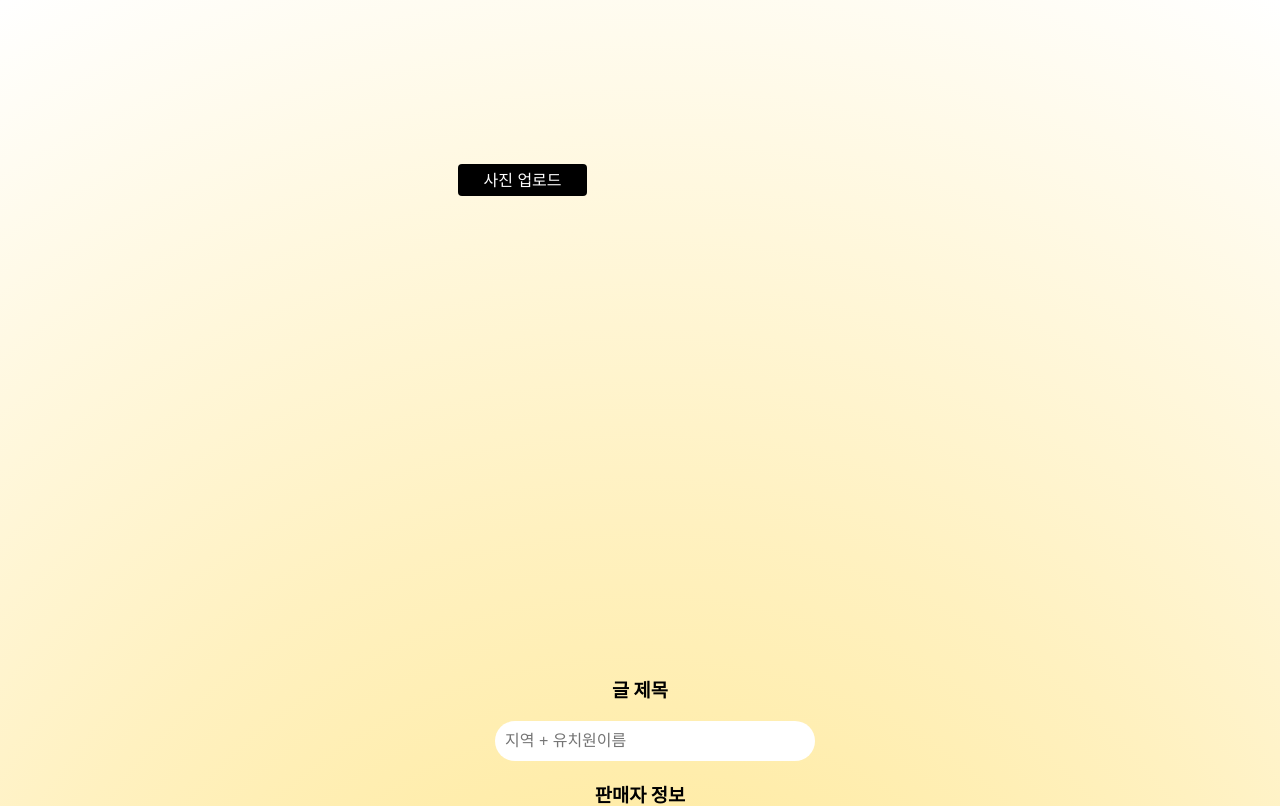
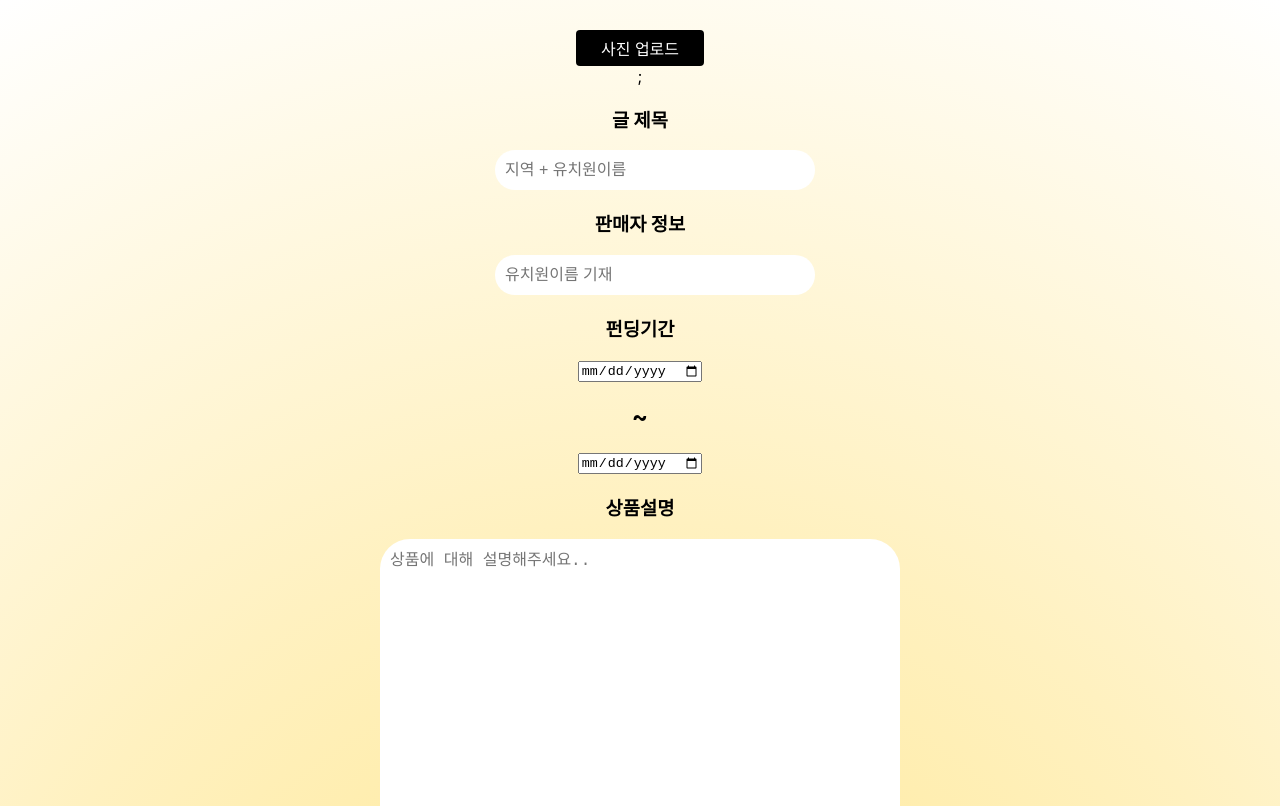
Before and after one commit to petCareFunding/petCareFunding, a React (Create React App) app: page /school/postSchoolFunding in a window 1280 px wide. Shown: the top 806 px of the page. Built offline with nearby package versions, Linux system fonts and the light colour scheme.

Commit message:
사진 업로드 로직

```diff
--- a/src/School/SchoolPost.css
+++ b/src/School/SchoolPost.css
@@ -3,7 +3,7 @@
     background: radial-gradient(circle, #FFE689,#FFF1C0,#FFFFFF);
 }
 
-.container{
+.scp-photo-container{
     display: flex;
     justify-content: center;
     align-items: center;
@@ -17,11 +17,7 @@
     margin-left: 30px;
 }
 
-#title-container{
-    display: flex;
-    flex-direction: column;
-}
-#title, #person ,#fundingDate{
+#scp-title, #scp-person ,#scp-fundingDate{
     width: 300px;
     height: 20px;
     background-color: white;
@@ -32,7 +28,8 @@
     font-size: 16px;
 }
 
-#info{
+
+#scp-info{
     width: 500px;
     height: 1000px;
     padding: 10px;
@@ -43,7 +40,7 @@
     border-radius: 30px;
 }
 
-#uploadbtn{
+#schuploadbtn{
     background-color: #FFE689;
     border: none;
     border-radius: 30px;
@@ -51,12 +48,12 @@
     height: 30px;
     cursor: pointer;
     margin-top: 30px;
+    margin: 20px;
 
 }
-#uploadbtn:hover{
-    background-color: #FFE689;
-    color: black;
-    border: solid 0.5px black;
+#schuploadbtn:hover{
+    background-color: black;
+    color: white;
 }
 .photo-fill-btn{
     padding: 6px 25px;
@@ -67,21 +64,7 @@
     cursor: pointer;
 }
 
-.photo-container{
-    display: grid;
-    grid-template-columns: repeat(2, 1fr);
-    grid-template-rows: repeat(2, 1fr);
-    gap: 20px;
-    width: 450px;
-    height: 450px;
-    margin: 0 auto;
-    margin-top: 20px;
-    margin-bottom: 40px;
-}
-
-
-
-/*.selected{
+/*.upload-container{
     display: grid;
     grid-template-columns: repeat(2, 1fr);
     grid-template-rows: repeat(2, 1fr);
@@ -92,3 +75,17 @@
     margin-top: 20px;
     margin-bottom: 40px;
 }*/
+
+
+
+#selectedPhotos{
+    display: grid;
+    grid-template-columns: repeat(2, 1fr);
+    grid-template-rows: repeat(2, 1fr);
+    gap: 20px;
+    width: 50px;
+    height: 50px;
+    margin: 0 auto;
+    margin-top: 20px;
+    margin-bottom: 40px;
+}
--- a/src/School/SchoolPost.js
+++ b/src/School/SchoolPost.js
@@ -2,6 +2,7 @@ import './SchoolPost.css';
 import React from 'react';
 import { useState } from 'react';
 import { useNavigate } from 'react-router-dom';
+
 
 
 function SchoolPost(){
@@ -12,6 +13,7 @@ function SchoolPost(){
     const [fundingDate1, setFundingDate1] = useState('');
     const [fundingDate2, setFundingDate2] = useState('');
     const [info, setInfo] = useState('');
+    const [Max, setMax] = useState(false);
 
     const handleSubmit = ()=>{
         if( !title|| !person|| ! fundingDate1|| !fundingDate2|| !info){
@@ -51,55 +53,58 @@ function SchoolPost(){
 
 
     return(
-        <div className='container schoolpost'>
-            <div className='photo-container'>
-                {/* <h3>사진</h3> */}
-                <div className='upload-container'>
+        <div className='schoolpost'>
+            <div className='scp-photo-container'>
                 <label className='photo-fill-btn' htmlFor = 'uploadPhoto'>
                     사진 업로드
+                    <input type='file' accept='image/*' style={{display:'none'}} id='uploadPhoto'
+                        multiple required onChange={handleUpload} />
                 </label>
-                    <input type='file' accept='image/*' style={{display:'none'}}
-                         multiple required onChange={handleUpload} />
                 {
-                        preview.map((image,i)=>{
+                    preview.map((image,id)=>{
                         return(
-                            <div className='selected' key={i}>
-                                <img src={image}></img>
+                        <div className='selected' key={id}>
+                            <img src={image} id='selectedPhotos'></img>
                         </div>
                         )
                     })
-                    }
-                </div>
+                };
+
+                {/* {
+                     postImg.length >= 4 ? 모르겟떠염: <div/>
+                } */}
             </div>
             <div id='title-container'>
                     <h3>글 제목</h3>
-                    <input type='text' id='title' placeholder='지역 + 유치원이름'
+                    <input type='text' id='scp-title' placeholder='지역 + 유치원이름'
                      value = {title} onChange={(e)=> setTitle(e.target.value)}></input>
             </div>
             <div id='person-container'>
                     <h3>판매자 정보</h3>
-                    <input id='person' placeholder='유치원이름 기재'
+                    <input type='text' id='scp-person' placeholder='유치원이름 기재'
                       value = {person} onChange={(e)=> setPerson(e.target.value)}></input>
             </div>
             <div id='date-container'>
                     <h3>펀딩기간</h3>
-                    <input type='date' id='fundingDate1'
+                    <input type='date' id='scp-fundingDate1'
                       value = {fundingDate1} onChange={(e)=> setFundingDate1(e.target.value)}></input>
                     <h2>~</h2>
-                    <input type='date' id='fundingDate2'
+                    <input type='date' id='scp-fundingDate2'
                       value = {fundingDate2} onChange={(e)=> setFundingDate2(e.target.value)}></input>
             </div>
             <div id='info-container'>
                     <h3>상품설명</h3>
-                    <textarea id='info' placeholder='상품에 대해 설명해주세요..'
+                    <textarea id='scp-info' placeholder='상품에 대해 설명해주세요..'
                       value = {info} onChange={(e)=> setInfo(e.target.value)}></textarea>
             </div>
-            <button id='uploadbtn' onClick={handleSubmit}>등록하기</button>
-            <button id='uploadbtn' onClick={Backschool}>글 목록</button>
+            <button id='schuploadbtn' onClick={handleSubmit}>등록하기</button>
+            <button id='schuploadbtn' onClick={Backschool}>글 목록</button>
         </div>
     )
 
 
 };
 
+
+
 export default SchoolPost;
```
Lines whose indentation alone changed are shown as unchanged.
